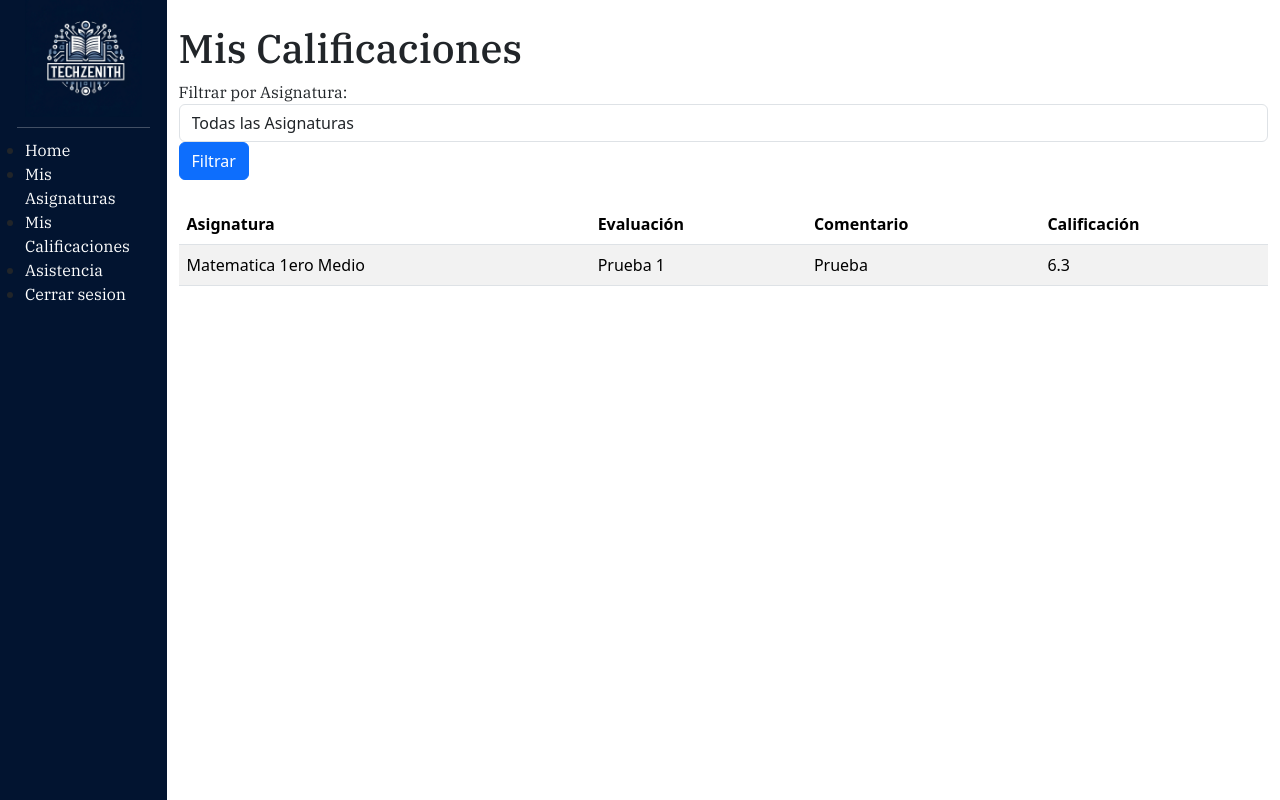
After one commit to VilloutaL/TechZenith, a Django app: page /calificaciones/ in a window 1280 px wide. The commit adds this page. Run offline with Django 5.2, Linux system fonts and the light colour scheme; a user stored in the database is signed in; data comes from the database, SQL or seed files in the repository; both versions use the stored data as it was after the commit.

Commit message:
Mis calificaciones

```diff
--- /dev/null
+++ b/aula_virtual/templates/aula_virtual/calificaciones.html
@@ -0,0 +1,45 @@
+{% extends "aula_virtual/utilidades/base.html" %}
+{% load static %}
+
+{% block content %}
+{% include 'aula_virtual/utilidades/menu-lateral.html' %}
+<div class="container mt-4">
+    <h1>Mis Calificaciones</h1>
+    <form method="get" class="mb-4">
+        <div class="form-group">
+            <label for="asignatura">Filtrar por Asignatura:</label>
+            <select id="asignatura" name="asignatura" class="form-control">
+                <option value="">Todas las Asignaturas</option>
+                {% for asignatura in asignaturas %}
+                    <option value="{{ asignatura.id }}" {% if asignatura.id|stringformat:"s" == asignatura_id %}selected{% endif %}>
+                        {{ asignatura.nombre }}
+                    </option>
+                {% endfor %}
+            </select>
+        </div>
+        <button type="submit" class="btn btn-primary">Filtrar</button>
+    </form>
+    <div class="table-responsive">
+        <table class="table table-striped">
+            <thead>
+                <tr>
+                    <th>Asignatura</th>
+                    <th>Evaluación</th>
+                    <th>Comentario</th>
+                    <th>Calificación</th>
+                </tr>
+            </thead>
+            <tbody>
+                {% for calificacion in calificaciones %}
+                    <tr>
+                        <td>{{ calificacion.ID_evaluacion.asignatura.nombre }}</td>
+                        <td>{{ calificacion.ID_evaluacion.titulo }}</td>
+                        <td>{{ calificacion.comentario }}</td>
+                        <td>{{ calificacion.calificacion }}</td>
+                    </tr>
+                {% endfor %}
+            </tbody>
+        </table>
+    </div>
+</div>
+{% endblock %}
--- a/aula_virtual/templates/aula_virtual/configurar-cuenta.html
+++ b/aula_virtual/templates/aula_virtual/configurar-cuenta.html
@@ -1,4 +1,4 @@
-{% extends "aula_virtual/base.html" %}
+{% extends "aula_virtual/utilidades/base.html" %}
 {% load static %}
 
 {% block content %}
--- a/aula_virtual/templates/aula_virtual/utilidades/menu-lateral.html
+++ b/aula_virtual/templates/aula_virtual/utilidades/menu-lateral.html
@@ -6,7 +6,7 @@
         <ul>
             <li><a href="{% url 'home' %}">Home</a></li>
             <li><a href="{% url 'mis_asignaturas' %}">Mis Asignaturas</a></li>
-            <li><a href="">Mis Calificaciones</a></li>
+            <li><a href="{% url 'calificaciones' %}">Mis Calificaciones</a></li>
             <li><a href="">Asistencia</a></li>
             <li><a href="{% url 'logout' %}">Cerrar sesion</a></li>
 
--- a/aula_virtual/urls.py
+++ b/aula_virtual/urls.py
@@ -18,4 +18,5 @@ urlpatterns = [
     path('material/<int:id>/editar/', views.editar_material, name='editar_material'),
     path('material/<int:id>/borrar/', views.borrar_material, name='borrar_material'),
     path('material/<int:id>/descargar/', views.descargar_material, name='descargar_material'),
+    path('calificaciones/', views.calificaciones, name='calificaciones'),
 ]
--- a/aula_virtual/views.py
+++ b/aula_virtual/views.py
@@ -1,6 +1,6 @@
 from django.shortcuts import render, redirect, get_object_or_404
 from django.utils import timezone
-from .models import Usuario, RegistroAsignatura, Asignatura, Token, Asistencia, AsistenciaJustificacion, Material, Justificacion
+from .models import Usuario, RegistroAsignatura, Asignatura, Token,Calificacion, Asistencia, AsistenciaJustificacion, Material, Justificacion, Evaluacion, RegistroAsignatura
 from django.contrib.auth.decorators import login_required
 from django.contrib.auth.models import Group
 from django.contrib.auth import authenticate, login, logout
@@ -420,3 +420,22 @@ def justificar(request, rut_alumno):
     }
 
     return render(request, 'aula_virtual/justificar.html', data)
+
+
+@login_required
+def calificaciones(request):
+    usuario = request.user
+    registros_asignatura = RegistroAsignatura.objects.filter(usuario=usuario)
+    asignaturas_usuario = Asignatura.objects.filter(id__in=registros_asignatura.values('asignatura_id'))
+
+    calificaciones = Calificacion.objects.filter(ID_usuario=usuario)
+
+    asignatura_id = request.GET.get('asignatura')
+    if asignatura_id:
+        calificaciones = calificaciones.filter(ID_evaluacion__asignatura__id=asignatura_id)
+
+    return render(request, 'aula_virtual/calificaciones.html', {
+        'calificaciones': calificaciones,
+        'asignaturas': asignaturas_usuario,
+        'asignatura_id': asignatura_id,
+    })
```
Also changed, not shown: aula_virtual/media/matematicas.webp (deleted), aula_virtual/static/aula_virtual/media/matematicas.jpg (deleted), db.sqlite3, media/aula_virtual/media/matematicas.jpg (deleted), 1 other file.
